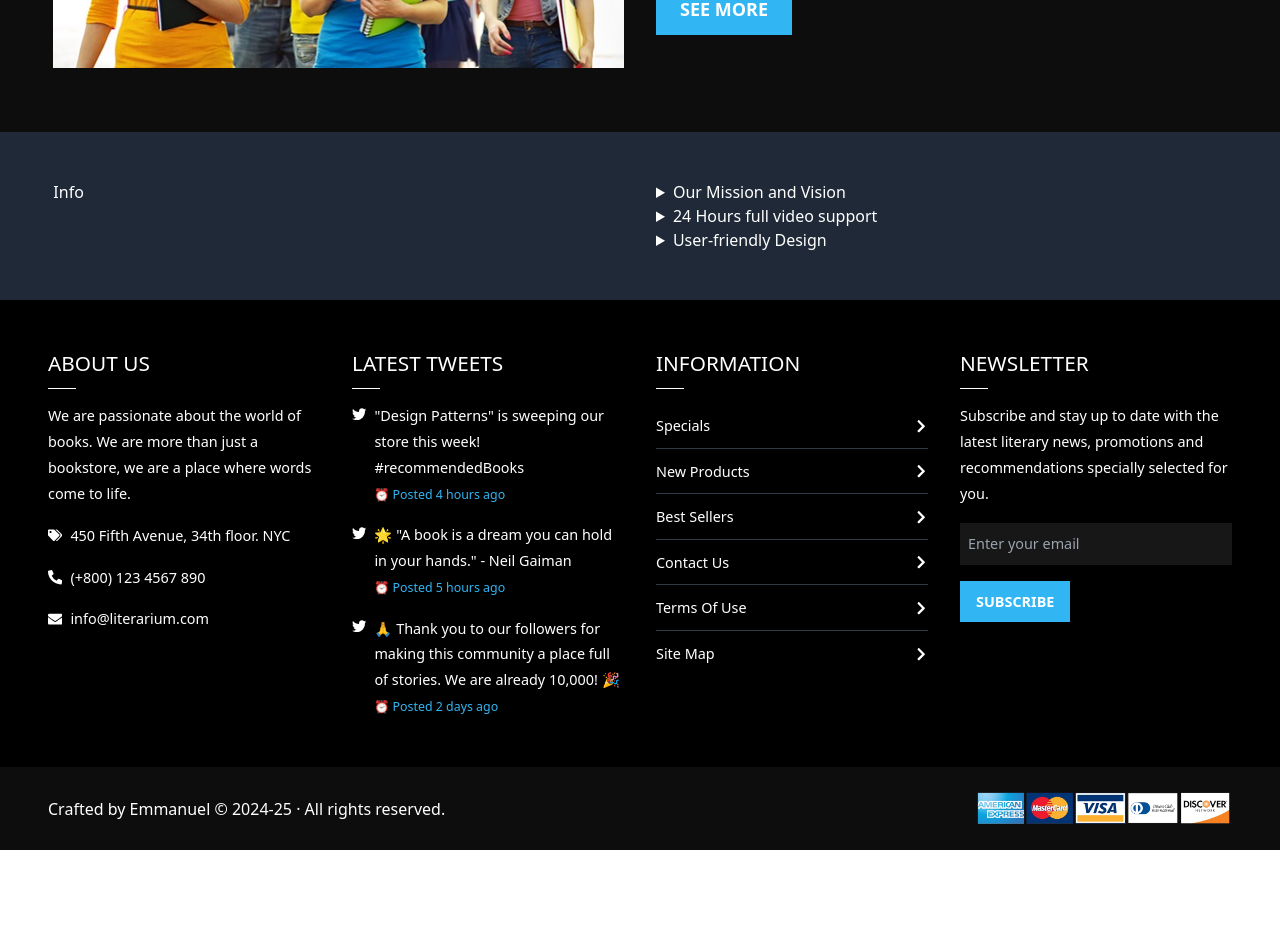
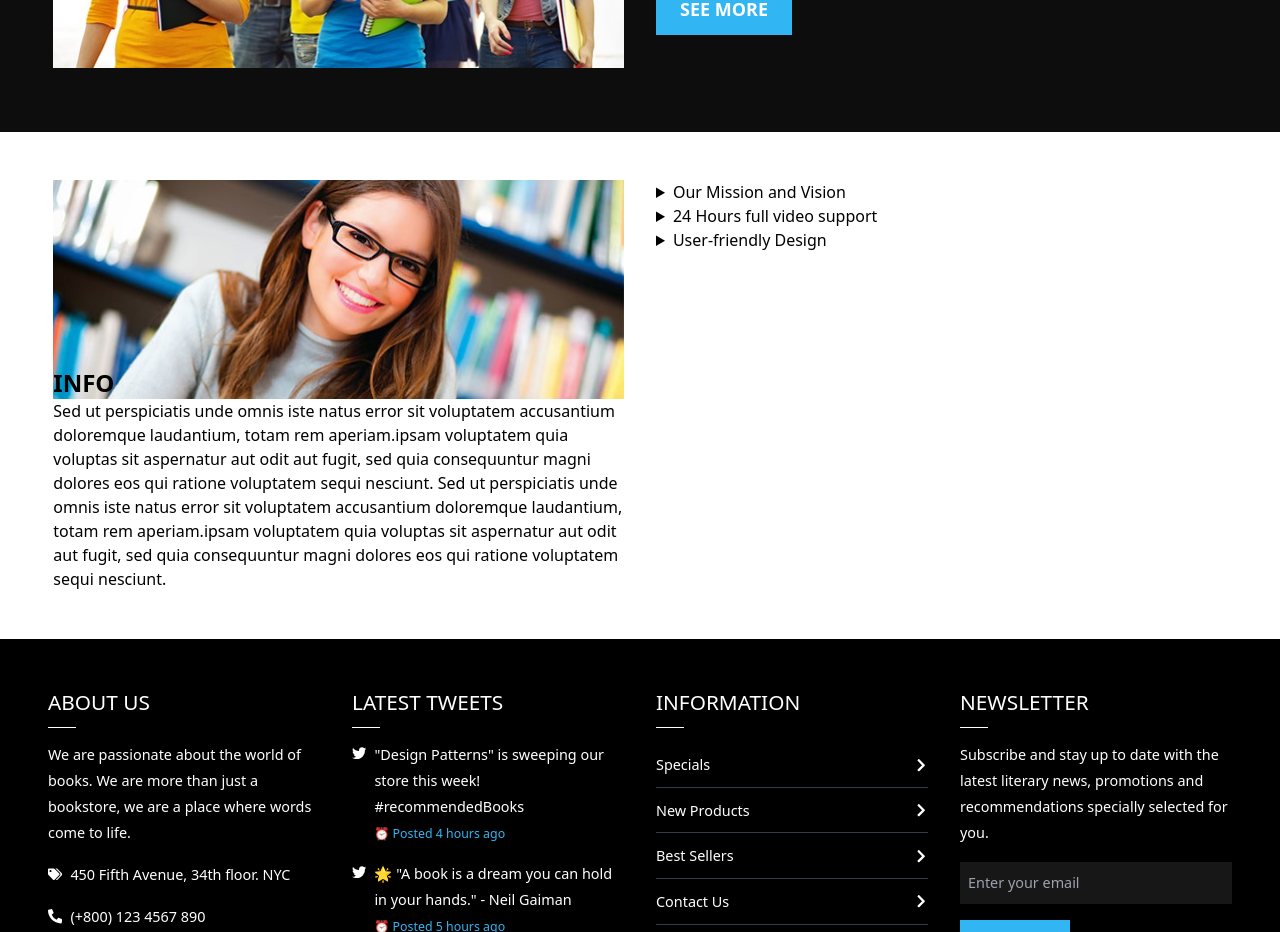
Before and after one commit to emmanuel-cruz-dev/literarium, a React (Vite) app: page /about in a window 1280 px wide. Shown: the part 2540-3472 px from the top of the page. Before the commit the page ends 3390 px from the top, so only its background shows below. Built offline with nearby package versions, Linux system fonts and the light colour scheme.

Commit message:
maquetando Mission

```diff
--- a/src/components/routes/about/AboutMission.tsx
+++ b/src/components/routes/about/AboutMission.tsx
@@ -1,9 +1,29 @@
+import MissionImg1 from "../../../assets/images/mission-img1.jpg";
+
 const AboutMission = () => {
   return (
-    <section className="bg-gray-800 text-white" id="about-mission">
+    <section className="about-mission" id="about-mission">
       <article className="w-11/12 mx-auto py-12">
         <div className="grid grid-cols-1 md:grid-cols-2 gap-8 mx-auto">
-          <div>Info</div>
+          <div>
+            <div className="relative">
+              <img src={MissionImg1} alt="mission" />
+              <h2 className="absolute uppercase font-bold text-2xl bottom-0">
+                Info
+              </h2>
+            </div>
+            <p>
+              Sed ut perspiciatis unde omnis iste natus error sit voluptatem
+              accusantium doloremque laudantium, totam rem aperiam.ipsam
+              voluptatem quia voluptas sit aspernatur aut odit aut fugit, sed
+              quia consequuntur magni dolores eos qui ratione voluptatem sequi
+              nesciunt. Sed ut perspiciatis unde omnis iste natus error sit
+              voluptatem accusantium doloremque laudantium, totam rem
+              aperiam.ipsam voluptatem quia voluptas sit aspernatur aut odit aut
+              fugit, sed quia consequuntur magni dolores eos qui ratione
+              voluptatem sequi nesciunt.
+            </p>
+          </div>
           <div>
             <details>
               <summary>Our Mission and Vision</summary>
--- a/src/styles/pages.css
+++ b/src/styles/pages.css
@@ -52,3 +52,15 @@
 /***************************************
  *            Fin: Welcome            *
  ***************************************/
+
+/***************************************
+ *            Inicio: Mission          *
+ ***************************************/
+
+.about-mission summary {
+  cursor: pointer;
+}
+
+/***************************************
+ *            Fin: Mission            *
+ ***************************************/
```
